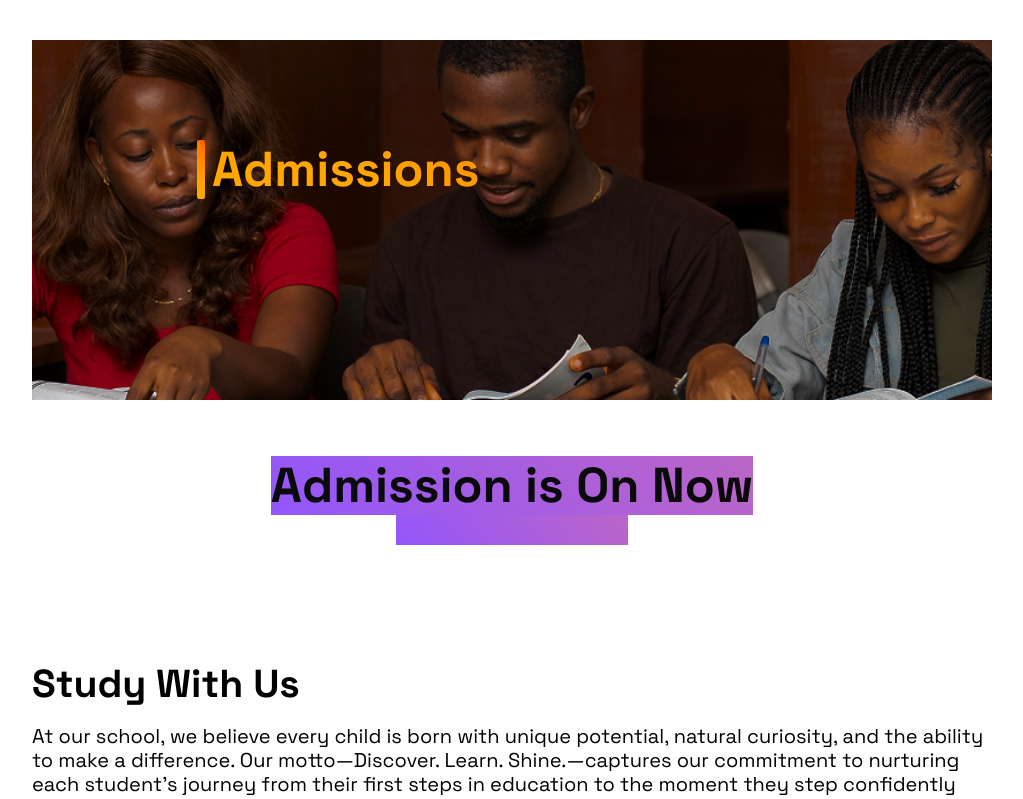
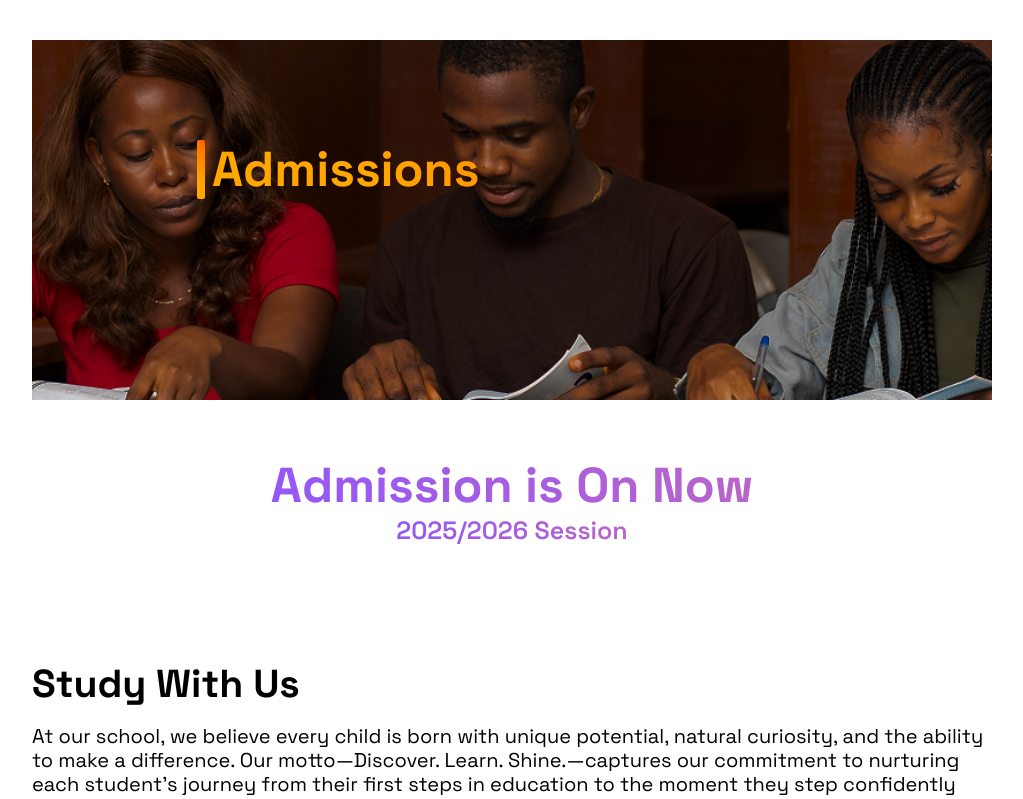
Before and after one commit to Ezekiel-Faith/Smart-School, a React (Vite) app: page / in a window 1280 px wide. Shown: the top 799 px of the page, without its empty margins (128-1151 px from the left). Built offline with nearby package versions, Linux system fonts and the light colour scheme.

Commit message:
Reduce  th code of css

```diff
--- a/src/components/hero.jsx
+++ b/src/components/hero.jsx
@@ -10,7 +10,7 @@ export default function Hero(){
       </div>
       <div className='flex flex-col items-center justify-center p-4 m-7'>
         <h1 className='Admission-txt txt'>{HeroProperties.subtitle}</h1>
-        <p className='txt bg-clip-text text-transparent session-txt'>{HeroProperties.session}</p>
+        <p className='txt text-center font-project text-[25px] normal-case font-[600] leading-[30px]'>{HeroProperties.session}</p>
       </div>
     </section>
     </>
--- a/src/index.css
+++ b/src/index.css
@@ -110,6 +110,8 @@
   --sidebar-accent-foreground: oklch(0.985 0 0);
   --sidebar-border: oklch(1 0 0 / 10%);
   --sidebar-ring: oklch(0.556 0 0);
+  --purple-blend:#9055FF;
+    --purple-blend-2:#ED7884;
 }
 
 @layer base {
--- a/src/styles/global.css
+++ b/src/styles/global.css
@@ -16,16 +16,11 @@
 }
 .txt{
     background: var(--Purple-blend, linear-gradient(233deg, #ED7884 -127.38%, #9055FF 108.2%));
+    background-clip: text;
+    -webkit-background-clip: text;
+    -webkit-text-fill-color: transparent;
+}
 
-}
-.session-txt{
-  text-align: center;
-  font-family: "Space Grotesk";
-  font-size: 25px;
-  font-style: normal;
-  font-weight: 600;
-  line-height: 120%; /* 30px */
-}
 .hero-txt{
   background: var(--Yellow-and-Gold, linear-gradient(46deg, #FFA600 28.24%, #F70 84.64%, #FF2A00 116.48%));
 background-clip: text;
```
